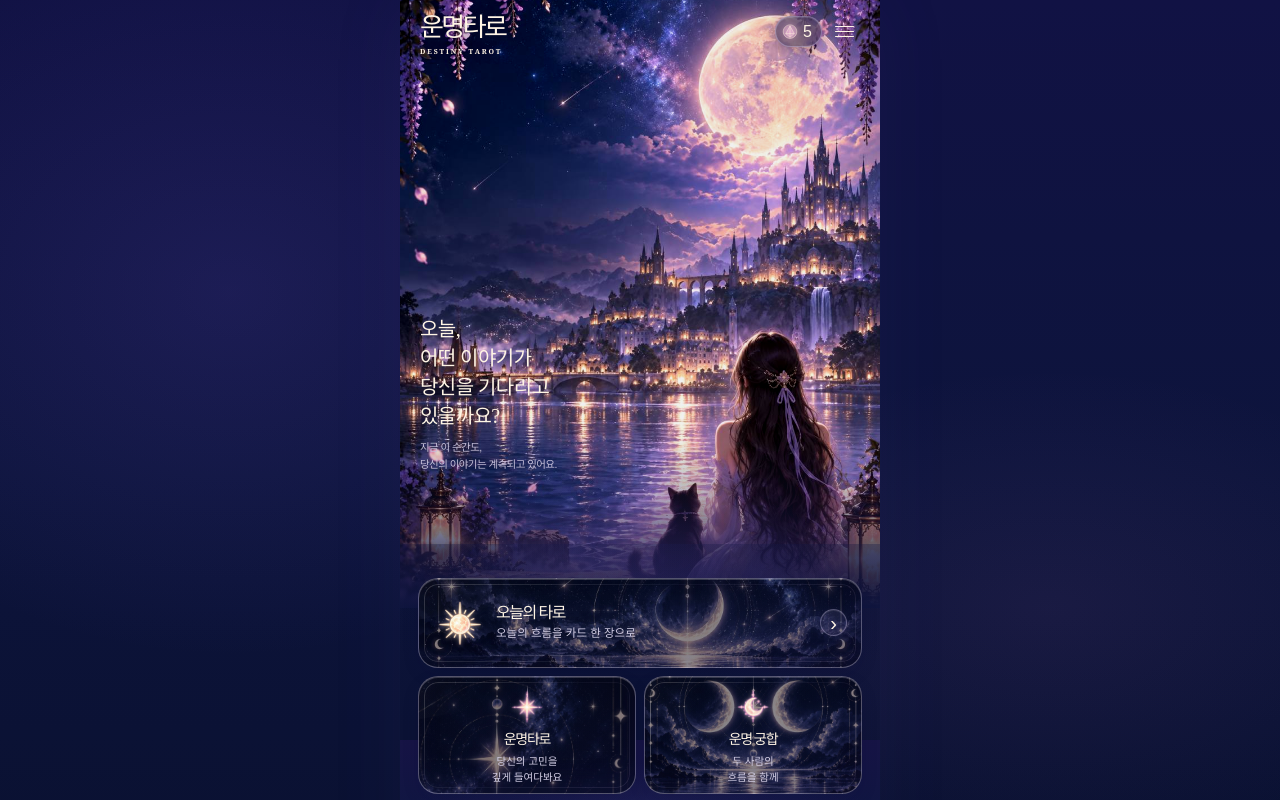
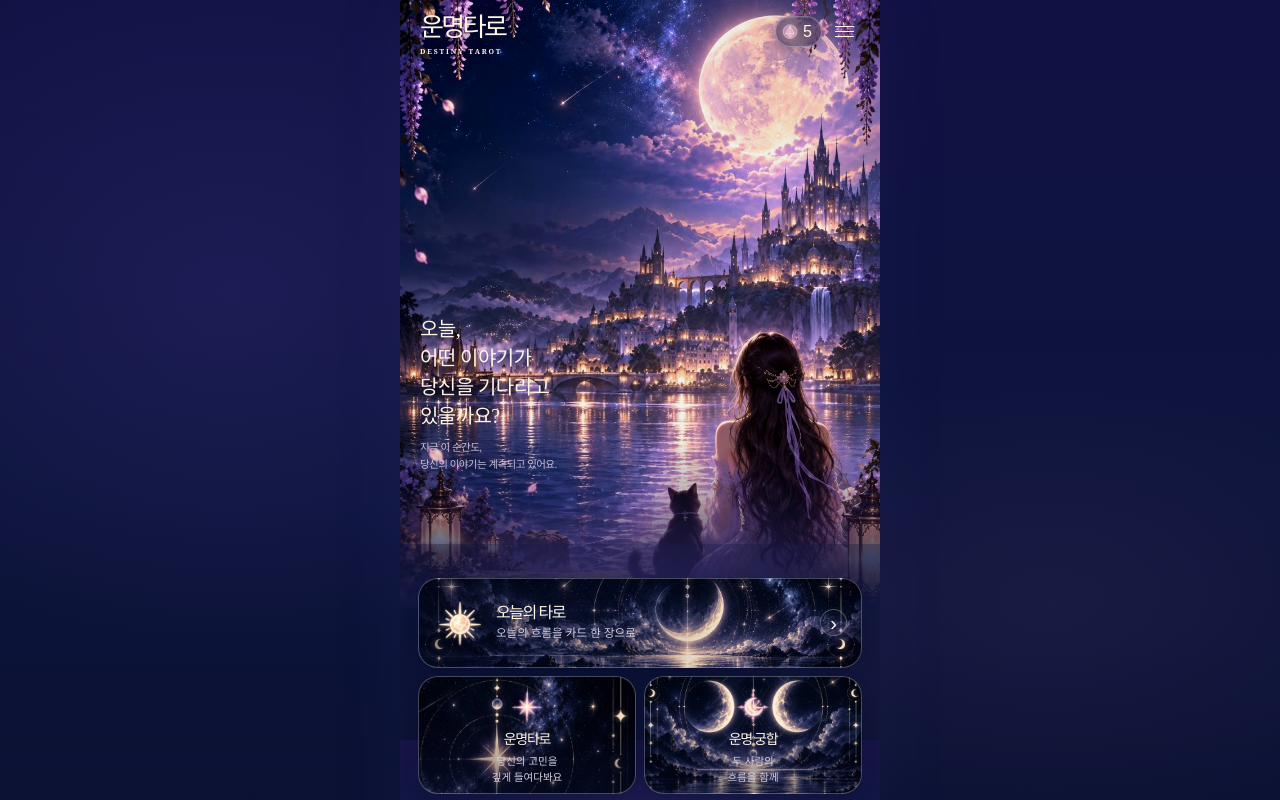
Before and after one commit to YoonYeoSong/mammuso, a Next.js app: page / in a window 1280 px wide. Shown: the top 800 px of the page. Built offline with nearby package versions, Linux system fonts and the light colour scheme.

Commit message:
Refine celestial service card surfaces

```diff
--- a/src/app/destiny-tarot.css
+++ b/src/app/destiny-tarot.css
@@ -25,14 +25,9 @@
   --destiny-copy-sub: var(--destiny-text-secondary);
   --destiny-content-background: linear-gradient(180deg, rgba(23, 20, 70, .96), #101642 25%, var(--destiny-night-950) 100%);
   --destiny-content-glow: radial-gradient(ellipse at center, rgba(120, 87, 202, .1), transparent 67%);
-  --destiny-card-border: rgba(233, 226, 255, .34);
-  --destiny-card-background: radial-gradient(ellipse 84% 62% at 50% -8%, rgba(198, 181, 255, .16), transparent 68%), radial-gradient(ellipse 74% 78% at 86% 96%, rgba(128, 102, 218, .1), transparent 72%), linear-gradient(142deg, rgba(85, 77, 151, .48) 0%, rgba(53, 54, 123, .42) 53%, rgba(73, 57, 133, .46) 100%);
-  --destiny-card-featured-background: radial-gradient(ellipse 58% 120% at 7% 50%, rgba(255, 227, 218, .1), transparent 64%), radial-gradient(ellipse 72% 100% at 88% 45%, rgba(170, 137, 245, .16), transparent 72%), linear-gradient(142deg, rgba(85, 77, 151, .48) 0%, rgba(53, 54, 123, .42) 53%, rgba(73, 57, 133, .46) 100%);
-  --destiny-card-shadow: inset 0 1px 0 rgba(248, 243, 255, .2), inset 0 -14px 24px rgba(49, 38, 103, .1), 0 7px 16px rgba(13, 15, 57, .16);
-  --destiny-card-sheen: linear-gradient(116deg, rgba(255, 249, 240, .16), rgba(224, 211, 255, .045) 40%, transparent 65%);
-  --destiny-card-inner-line: linear-gradient(135deg, rgba(255, 249, 240, .18), rgba(221, 207, 255, .045) 49%, rgba(237, 207, 246, .1));
-  --destiny-card-backdrop: none;
-  --destiny-icon-glow: drop-shadow(0 1px 2px rgba(255, 239, 216, .42)) drop-shadow(0 0 4px rgba(225, 195, 245, .1));
+  --destiny-card-border: rgba(204, 213, 224, .32);
+  --destiny-card-shadow: 0 5px 14px rgba(2, 6, 25, .18);
+  --destiny-icon-glow: drop-shadow(0 1px 1px rgba(255, 239, 216, .26)) drop-shadow(0 0 3px rgba(225, 195, 245, .06));
   --destiny-card-description: #d3cee5;
   --destiny-banner-border: rgba(217, 208, 255, .36);
   --destiny-banner-overlay: linear-gradient(90deg, rgba(12, 13, 50, .61) 0%, rgba(20, 20, 71, .43) 48%, rgba(47, 32, 95, .2) 73%, rgba(109, 72, 135, .08) 100%);
@@ -56,14 +51,9 @@
   --destiny-copy-sub: #cec7e4;
   --destiny-content-background: linear-gradient(180deg, rgba(23, 20, 73, .97), #111842 25%, #060b23 100%);
   --destiny-content-glow: radial-gradient(ellipse at center, rgba(103, 75, 209, .09), transparent 67%);
-  --destiny-card-border: rgba(237, 230, 255, .38);
-  --destiny-card-background: radial-gradient(ellipse 84% 62% at 50% -8%, rgba(206, 188, 255, .19), transparent 68%), radial-gradient(ellipse 74% 78% at 86% 96%, rgba(143, 108, 232, .13), transparent 72%), linear-gradient(142deg, rgba(93, 82, 169, .5) 0%, rgba(57, 58, 137, .44) 53%, rgba(82, 61, 151, .48) 100%);
-  --destiny-card-featured-background: radial-gradient(ellipse 58% 120% at 7% 50%, rgba(255, 229, 221, .12), transparent 64%), radial-gradient(ellipse 72% 100% at 88% 45%, rgba(182, 144, 255, .18), transparent 72%), linear-gradient(142deg, rgba(93, 82, 169, .5) 0%, rgba(57, 58, 137, .44) 53%, rgba(82, 61, 151, .48) 100%);
-  --destiny-card-shadow: inset 0 1px 0 rgba(250, 245, 255, .23), inset 0 -14px 24px rgba(50, 37, 113, .11), 0 7px 16px rgba(10, 12, 55, .18);
-  --destiny-card-sheen: linear-gradient(116deg, rgba(255, 250, 243, .18), rgba(229, 215, 255, .05) 40%, transparent 65%);
-  --destiny-card-inner-line: linear-gradient(135deg, rgba(255, 250, 243, .21), rgba(225, 211, 255, .05) 49%, rgba(244, 210, 248, .11));
-  --destiny-card-backdrop: none;
-  --destiny-icon-glow: drop-shadow(0 1px 2px rgba(255, 241, 218, .46)) drop-shadow(0 0 4px rgba(229, 197, 250, .11));
+  --destiny-card-border: rgba(223, 216, 194, .34);
+  --destiny-card-shadow: 0 5px 14px rgba(1, 5, 24, .2);
+  --destiny-icon-glow: drop-shadow(0 1px 1px rgba(255, 241, 218, .28)) drop-shadow(0 0 3px rgba(229, 197, 250, .07));
   --destiny-card-description: #d8d2e8;
   --destiny-banner-border: rgba(217, 208, 255, .42);
   --destiny-banner-overlay: linear-gradient(90deg, rgba(10, 12, 47, .65) 0%, rgba(19, 20, 71, .48) 46%, rgba(45, 29, 96, .23) 72%, rgba(113, 68, 145, .08) 100%);
@@ -113,19 +103,17 @@ body > main.destiny-home { width: 100vw !important; max-width: none !important;
 .destiny-service-menu::before { position: absolute; z-index: -1; top: -34px; right: 0; left: 0; height: 122px; background: radial-gradient(ellipse at 50% 12%, rgba(132, 97, 212, .045), transparent 61%), linear-gradient(180deg, rgba(15, 20, 61, .32) 0%, rgba(9, 15, 45, .12) 56%, rgba(7, 13, 39, 0) 100%); content: ""; pointer-events: none; }
 .sr-only { position: absolute !important; width: 1px; height: 1px; overflow: hidden; clip: rect(0, 0, 0, 0); white-space: nowrap; }
 .destiny-service-grid { display: grid; grid-template-columns: repeat(2, minmax(0, 1fr)); gap: 8px; }
-.destiny-service-card { position: relative; display: flex; height: 118px; flex-direction: column; align-items: center; overflow: hidden; border: 1px solid var(--destiny-card-border); border-radius: 20px; padding: 10px 5px 8px; box-shadow: var(--destiny-card-shadow); color: var(--destiny-foreground); cursor: pointer; isolation: isolate; -webkit-backdrop-filter: var(--destiny-card-backdrop); backdrop-filter: var(--destiny-card-backdrop); transition: transform .2s ease, box-shadow .2s ease, border-color .2s ease; }
-.destiny-service-card::before { position: absolute; z-index: -1; top: -26%; left: -48%; width: 132%; height: 56%; background: linear-gradient(116deg, rgba(255, 249, 240, .07), transparent 58%); content: ""; transform: rotate(-10deg); }
-.destiny-service-card--daily { background: linear-gradient(108deg, rgba(5, 10, 32, .47) 0%, rgba(8, 14, 41, .42) 48%, rgba(14, 19, 55, .51) 100%), radial-gradient(ellipse at 72% 52%, rgba(32, 42, 91, .10), transparent 68%), url('/illustrations/daily-tarot-bg.png') 66% 38% / cover no-repeat; }
-.destiny-service-card--destiny { background: linear-gradient(145deg, rgba(5, 10, 32, .46) 0%, rgba(9, 15, 44, .48) 54%, rgba(16, 19, 57, .52) 100%), radial-gradient(ellipse at 34% 40%, rgba(37, 44, 97, .08), transparent 68%), url('/illustrations/destiny-tarot-bg.png') 100% 12% / 128% auto no-repeat; }
-.destiny-service-card--compatibility { background: linear-gradient(142deg, rgba(5, 10, 32, .47) 0%, rgba(9, 15, 44, .45) 50%, rgba(15, 18, 54, .52) 100%), radial-gradient(ellipse at 50% 48%, rgba(36, 43, 95, .08), transparent 70%), url('/illustrations/compatibility-bg.png') 50% 59% / 106% auto no-repeat; }
-.destiny-service-card::after { position: absolute; inset: 5px; border: 1px solid transparent; border-radius: 14px; background: var(--destiny-card-inner-line) border-box; content: ""; mask: linear-gradient(#000 0 0) padding-box, linear-gradient(#000 0 0); mask-composite: exclude; pointer-events: none; -webkit-mask: linear-gradient(#000 0 0) padding-box, linear-gradient(#000 0 0); -webkit-mask-composite: xor; }
+.destiny-service-card { position: relative; display: flex; height: 118px; flex-direction: column; align-items: center; overflow: hidden; border: 1px solid var(--destiny-card-border); border-radius: 20px; padding: 10px 5px 8px; box-shadow: var(--destiny-card-shadow); color: var(--destiny-foreground); cursor: pointer; isolation: isolate; transition: transform .2s ease, box-shadow .2s ease, border-color .2s ease; }
+.destiny-service-card--daily { background: linear-gradient(90deg, rgba(5, 11, 35, .42) 0%, rgba(5, 11, 35, .22) 47%, transparent 74%), url('/illustrations/daily-tarot-bg.png') 66% 38% / cover no-repeat; }
+.destiny-service-card--destiny { background: linear-gradient(0deg, rgba(5, 11, 35, .46) 0%, rgba(5, 11, 35, .22) 38%, transparent 61%), url('/illustrations/destiny-tarot-bg.png') 100% 12% / 128% auto no-repeat; }
+.destiny-service-card--compatibility { background: linear-gradient(0deg, rgba(5, 11, 35, .46) 0%, rgba(5, 11, 35, .22) 38%, transparent 61%), url('/illustrations/compatibility-bg.png') 50% 59% / 106% auto no-repeat; }
 .destiny-service-constellation { position: absolute; top: 8px; left: 50%; width: 1px; height: 12px; background: linear-gradient(transparent, rgba(255, 237, 247, .86)); box-shadow: 0 15px 0 -0.2px rgba(255, 235, 243, .66); }
 .destiny-service-icon { position: relative; display: block; width: clamp(49px, 13.5vw, 55px); height: clamp(49px, 13.5vw, 55px); margin: 2px 0 7px; filter: var(--destiny-icon-glow); }
 .destiny-service-icon img { object-fit: contain; }
 .destiny-service-copy { display: contents; }
 .destiny-service-title { font-family: var(--destiny-serif); font-size: 14px; font-weight: 500; line-height: 1.15; letter-spacing: -.09em; white-space: nowrap; }
 .destiny-service-description { margin-top: 6px; color: var(--destiny-card-description); font-size: 10.5px; line-height: 1.45; white-space: pre-line; text-align: center; }
-.destiny-card-arrow { display: grid; width: 27px; height: 27px; place-items: center; border: 1px solid rgba(231, 222, 255, .3); border-radius: 50%; margin-top: auto; background: linear-gradient(145deg, rgba(193, 178, 239, .11), rgba(79, 63, 151, .07)); box-shadow: inset 0 1px 0 rgba(255, 255, 255, .1), 0 0 7px rgba(205, 170, 235, .04); color: var(--destiny-foreground); font-family: Arial, sans-serif; font-size: 20px; font-weight: 200; line-height: 1; transition: background .2s ease, border-color .2s ease, box-shadow .2s ease; }
+.destiny-card-arrow { display: grid; width: 27px; height: 27px; place-items: center; border: 1px solid rgba(218, 224, 226, .32); border-radius: 50%; margin-top: auto; background: rgba(5, 11, 35, .18); color: var(--destiny-foreground); font-family: Arial, sans-serif; font-size: 20px; font-weight: 200; line-height: 1; transition: background .2s ease, border-color .2s ease; }
 .destiny-service-card:not(.is-featured) .destiny-card-arrow { display: none; }
 .destiny-service-card.is-featured { grid-column: 1 / -1; height: 90px; flex-direction: row; justify-content: flex-start; padding: 12px 14px; text-align: left; }
 .destiny-service-card.is-featured .destiny-service-icon { width: 48px; height: 48px; flex: none; margin: 0 12px 0 3px; }
@@ -134,10 +122,10 @@ body > main.destiny-home { width: 100vw !important; max-width: none !important;
 .destiny-service-card.is-featured .destiny-service-title { font-size: 16px; }
 .destiny-service-card.is-featured .destiny-service-description { margin-top: 4px; font-size: 11.5px; line-height: 1.35; white-space: normal; text-align: left; }
 .destiny-service-card.is-featured .destiny-card-arrow { flex: none; margin: 0 0 0 auto; }
-.destiny-service-card:hover { border-color: rgba(241, 234, 255, .48); box-shadow: inset 0 1px 1px rgba(255, 255, 255, .24), inset 0 -14px 24px rgba(77, 57, 150, .12), 0 8px 18px rgba(13, 15, 57, .2); transform: scale(1.015); }
-.destiny-service-card:hover .destiny-card-arrow { border-color: rgba(255, 249, 242, .42); box-shadow: inset 0 1px 0 rgba(255, 255, 255, .15), 0 0 5px rgba(231, 197, 245, .05); }
-.destiny-service-card:active { box-shadow: inset 0 1px 1px rgba(255, 255, 255, .25), inset 0 -14px 24px rgba(77, 57, 150, .14), 0 5px 13px rgba(13, 15, 57, .17); transform: scale(.985); }
-.destiny-service-card:active .destiny-card-arrow { background: linear-gradient(145deg, rgba(230, 217, 250, .23), rgba(135, 113, 199, .14)); }
+.destiny-service-card:hover { border-color: rgba(230, 228, 216, .46); box-shadow: 0 7px 17px rgba(2, 6, 25, .23); transform: scale(1.015); }
+.destiny-service-card:hover .destiny-card-arrow { border-color: rgba(232, 232, 219, .42); }
+.destiny-service-card:active { box-shadow: 0 4px 11px rgba(2, 6, 25, .2); transform: scale(.985); }
+.destiny-service-card:active .destiny-card-arrow { background: rgba(5, 11, 35, .3); }
 
 .destiny-content-surface { position: relative; z-index: 0; margin-top: -64px; padding: 78px 16px 0; background: var(--destiny-content-background); }
 .destiny-content-surface::before { position: absolute; top: 21px; right: 0; left: 0; height: 86px; background: var(--destiny-content-glow); content: ""; pointer-events: none; }
```
